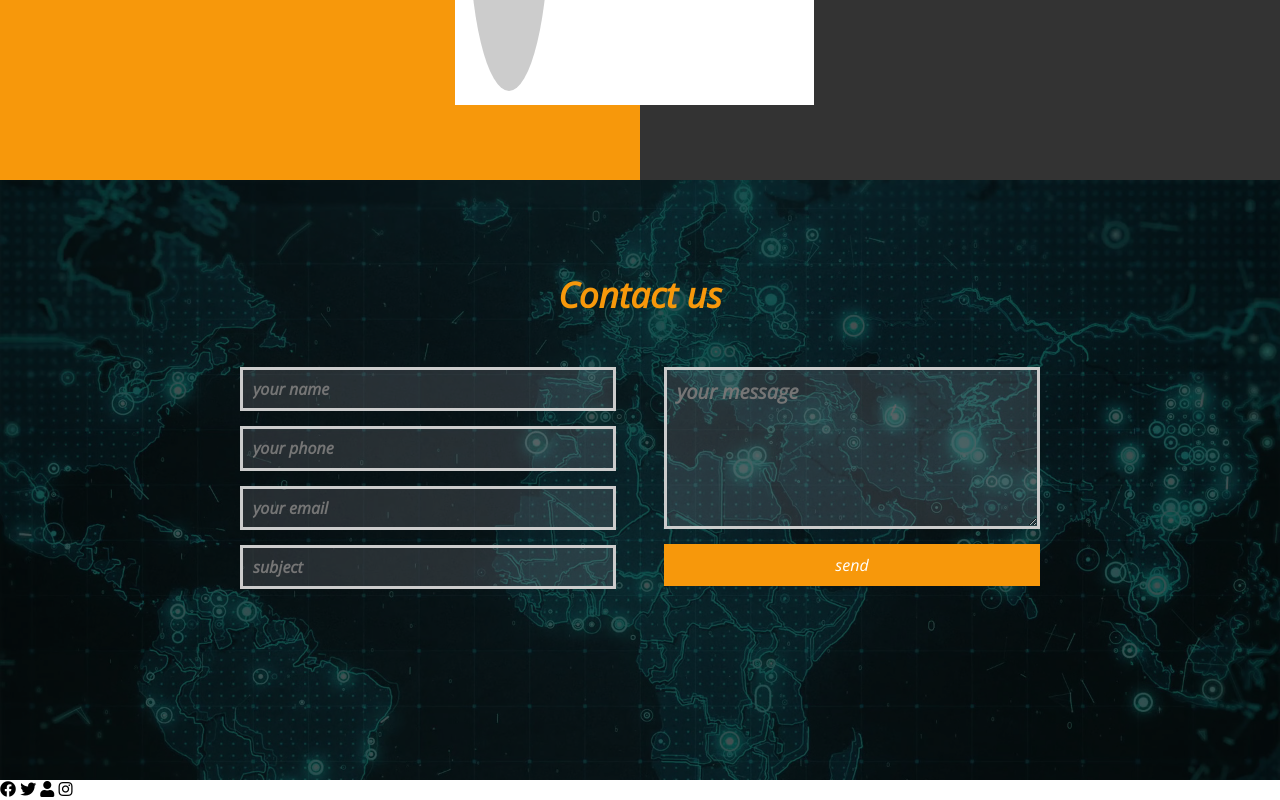
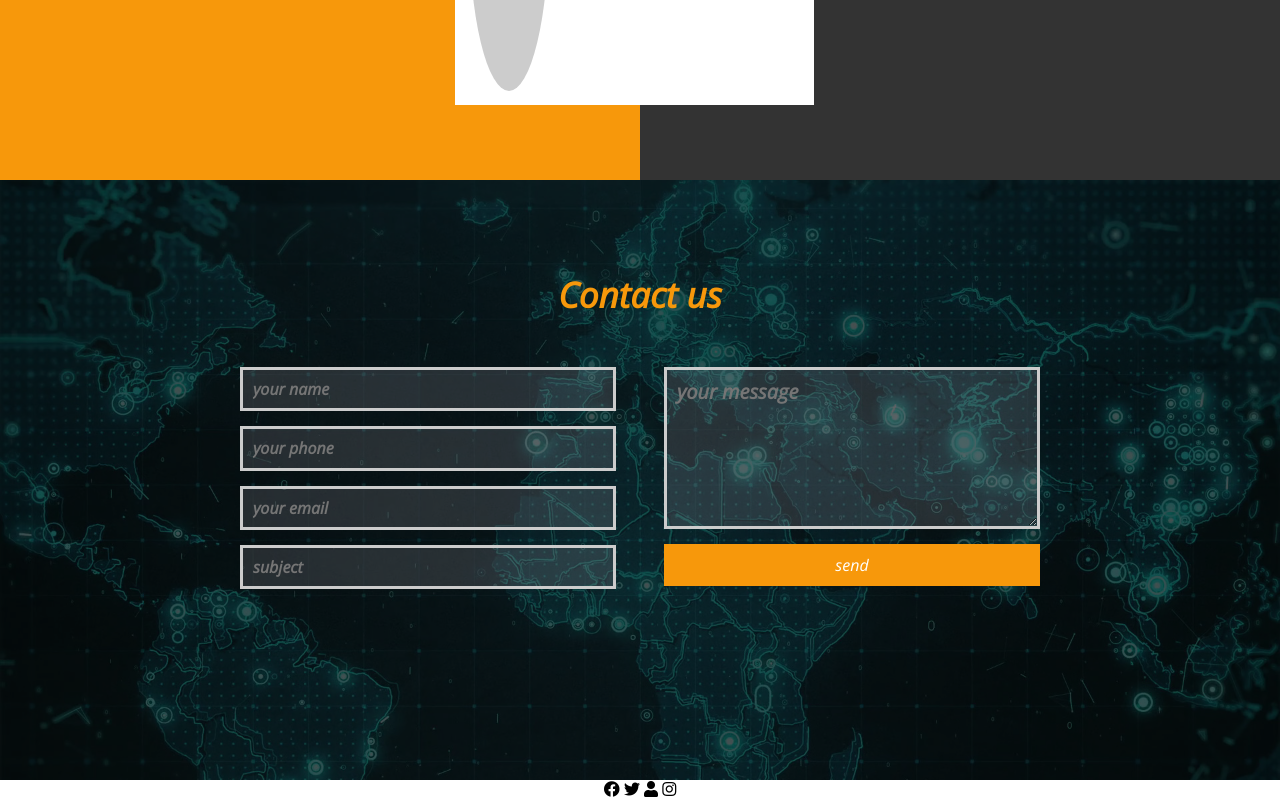
Before and after one commit to AhmedElsayed777/final-editation, a plain HTML site: page index.html in a window 1280 px wide. Shown: the part 5424-6224 px from the top of the page. Drawn offline with nearby package versions, Linux system fonts and the light colour scheme; placeholder pictures from the web are drawn by us.

Commit message:
Update style.css

```diff
--- a/css/style.css
+++ b/css/style.css
@@ -1677,6 +1677,12 @@ color: #f2ecec;
 }
 
 
+.footer {
+
+text-align: center;
+margin: 0 auto;
+
+}
 
 
 
```
